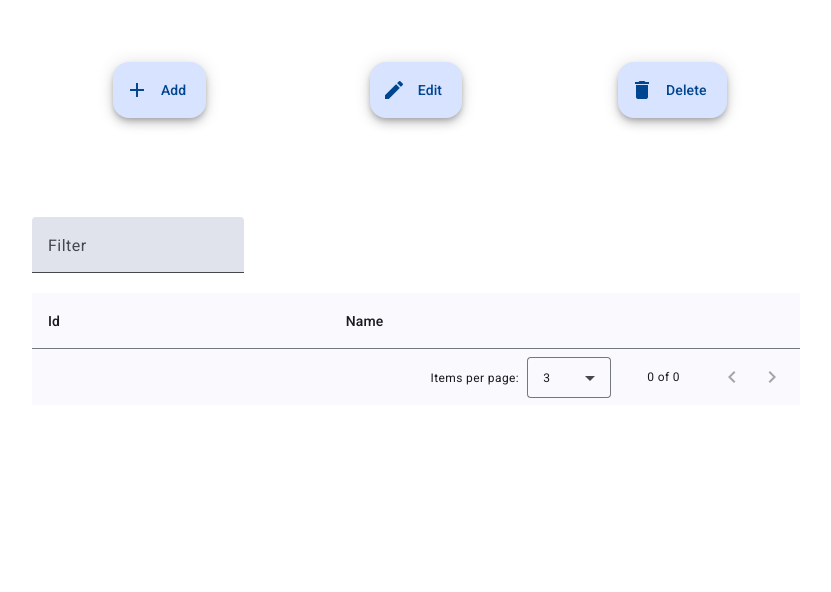
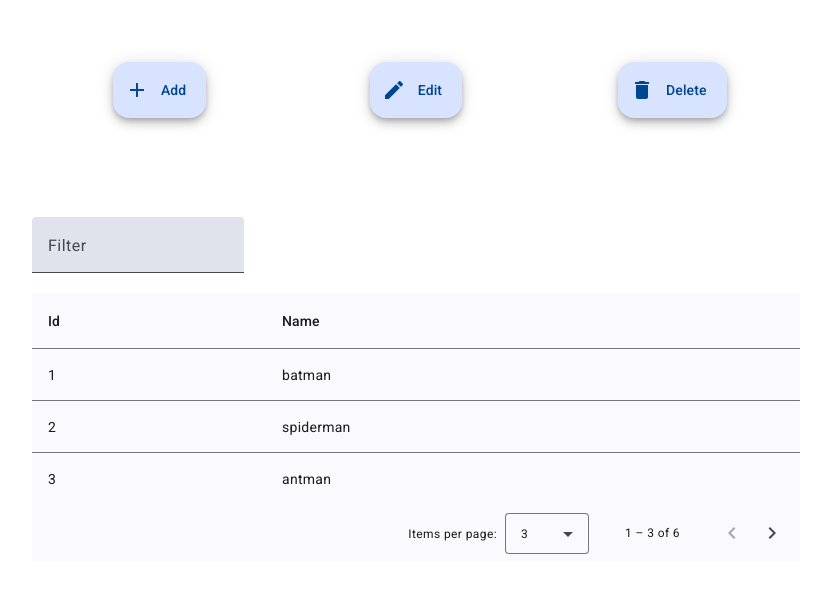
Before and after one commit to pablo-pmo/frontend-challenge-mindata, an Angular app in the folder frontend-challenge/: page /heroes in a window 1280 px wide. Shown: the part 166-758 px from the top of the page, without its empty margins (224-1055 px from the left). Built offline with nearby package versions, Linux system fonts and the light colour scheme.

Commit message:
feat: add basic routing for hero creation button

```diff
--- a/frontend-challenge/src/app/app.routes.ts
+++ b/frontend-challenge/src/app/app.routes.ts
@@ -1,7 +1,9 @@
 import { Routes } from '@angular/router';
 import { HeroListComponent } from './components/hero-list/hero-list.component';
+import { AddHeroComponent } from './components/add-hero/add-hero.component';
 
 export const routes: Routes = [
   { path: 'heroes', component: HeroListComponent },
+  { path: 'heroes/add/:id', component: AddHeroComponent },
   { path: '', redirectTo: 'heroes', pathMatch: 'full' },
 ];
--- /dev/null
+++ b/frontend-challenge/src/app/components/add-hero/add-hero.component.html
@@ -0,0 +1 @@
+<p>add-hero works!</p>
--- a/frontend-challenge/src/app/components/hero-list/hero-list.component.html
+++ b/frontend-challenge/src/app/components/hero-list/hero-list.component.html
@@ -1,6 +1,6 @@
 <mat-grid-list cols="3">
   <mat-grid-tile>
-    <button mat-fab extended>
+    <button mat-fab extended (click)="navigateAddHero()">
       <mat-icon>add</mat-icon>
       Add
     </button>
--- a/frontend-challenge/src/app/components/hero-list/hero-list.component.ts
+++ b/frontend-challenge/src/app/components/hero-list/hero-list.component.ts
@@ -6,6 +6,7 @@ import { MatInputModule } from '@angular/material/input';
 import { MatGridListModule } from '@angular/material/grid-list';
 import { MatButtonModule } from '@angular/material/button';
 import { MatIconModule } from '@angular/material/icon';
+import { Router } from '@angular/router';
 import { HeroService } from '../../services/hero.service';
 import { Hero } from '../../models/hero';
 
@@ -29,7 +30,7 @@ export class HeroListComponent implements AfterViewInit {
   public columnsToDisplay: string[] = ['id', 'name'];
   public dataSource: MatTableDataSource<Hero>;
 
-  constructor(private heroService: HeroService) {
+  constructor(private router: Router, private heroService: HeroService) {
     this.dataSource = new MatTableDataSource(this.heroService.getHeroes());
   }
 
@@ -37,8 +38,12 @@ export class HeroListComponent implements AfterViewInit {
     this.dataSource.paginator = this.paginator;
   }
 
-  applyFilter(event: KeyboardEvent) {
+  applyFilter(event: KeyboardEvent): void {
     const filterText: string = (event.target as HTMLInputElement).value;
     this.dataSource.filter = filterText.trim();
   }
+
+  navigateAddHero(): void {
+    this.router.navigate(['heroes', 'add', this.heroService.getNextId()]);
+  }
 }
--- a/frontend-challenge/src/app/services/hero.service.ts
+++ b/frontend-challenge/src/app/services/hero.service.ts
@@ -6,12 +6,12 @@ import { Hero } from '../models/hero';
 })
 export class HeroService {
   private heroes: Hero[] = [
-    // { id: 1, name: 'batman' },
-    // { id: 2, name: 'spiderman' },
-    // { id: 3, name: 'antman' },
-    // { id: 4, name: 'hulk' },
-    // { id: 5, name: 'thor' },
-    // { id: 6, name: 'ironman' },
+    { id: 1, name: 'batman' },
+    { id: 2, name: 'spiderman' },
+    { id: 3, name: 'antman' },
+    { id: 4, name: 'hulk' },
+    { id: 5, name: 'thor' },
+    { id: 6, name: 'ironman' },
   ];
 
   constructor() {}
```
Also changed, not shown: frontend-challenge/src/app/components/add-hero/add-hero.component.ts (added, +11 -0 lines), frontend-challenge/src/app/components/add-hero/add-hero.component.scss (added), 1 other file (tests, documents, lock files or other folders).
